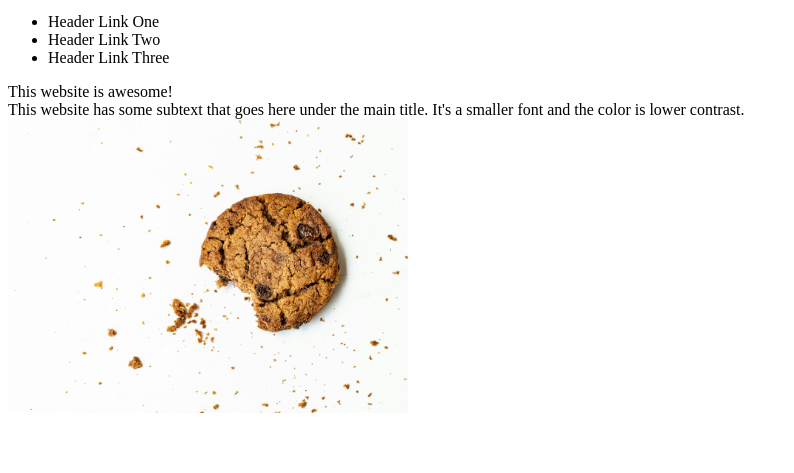
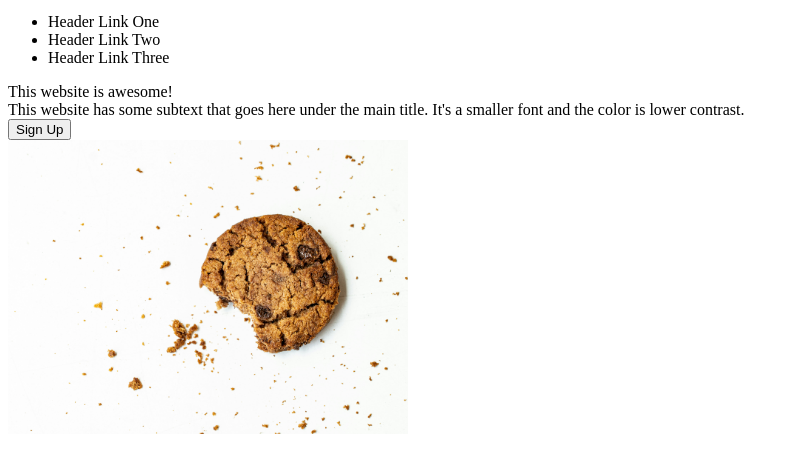
Before and after one commit to NolanSeryn/Landing-Page, a plain HTML site: page index.html in a window 1280 px wide. Shown: the part 29-502 px from the top of the page, without its empty margins (0-794 px from the left). Drawn offline with Linux system fonts and the light colour scheme.

Commit message:
Add sign-up button

```diff
--- a/index.html
+++ b/index.html
@@ -20,7 +20,9 @@
                 <div class="header-subtext">
                     This website has some subtext that goes here under the main title. It's a smaller font and the color is lower contrast.
                 </div>
-                <div class="header-button"></div>
+                <div class="header-button">
+                    <button class="sign-up">Sign Up</button>
+                </div>
                 <div class="header-img">
                     <img src="./images/cookie.jpg" alt="A partially crumbled cookie, surrounded by crumbs on a white background" width="400px">
                 </div>
```
